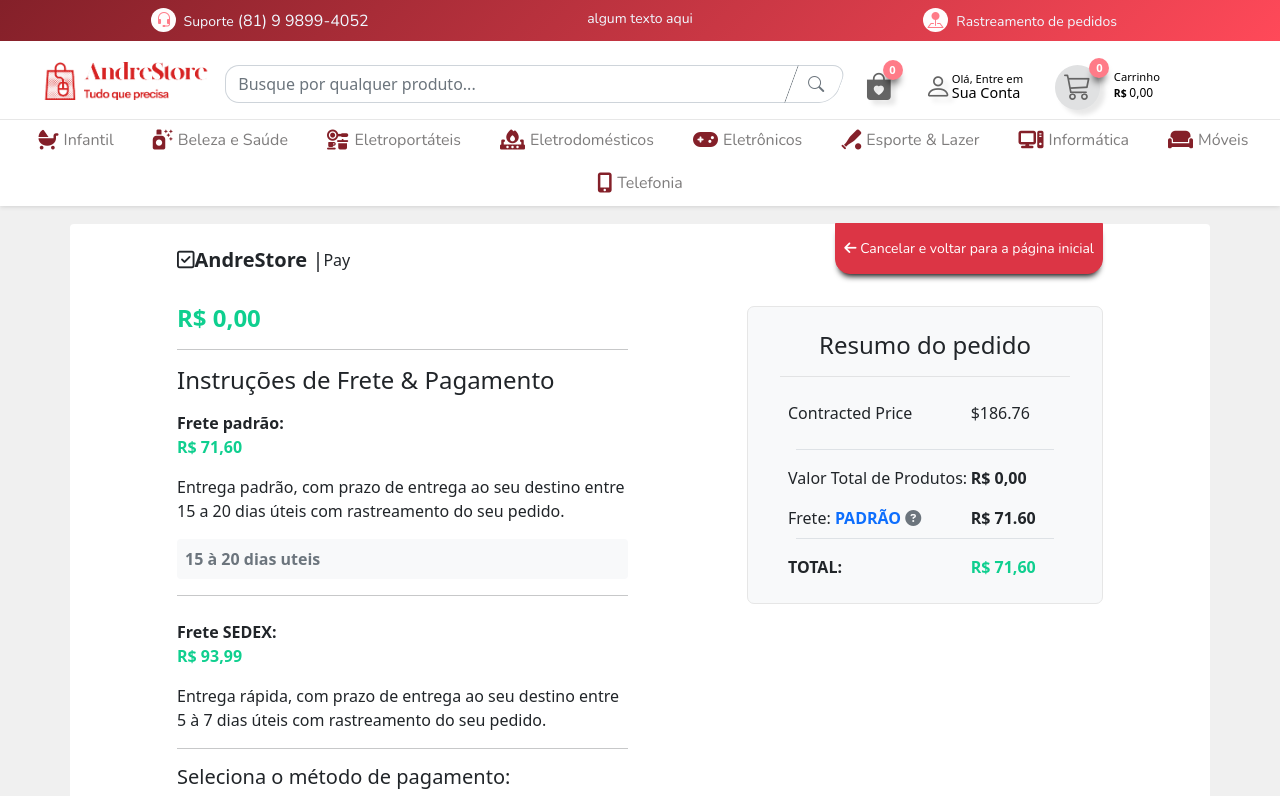
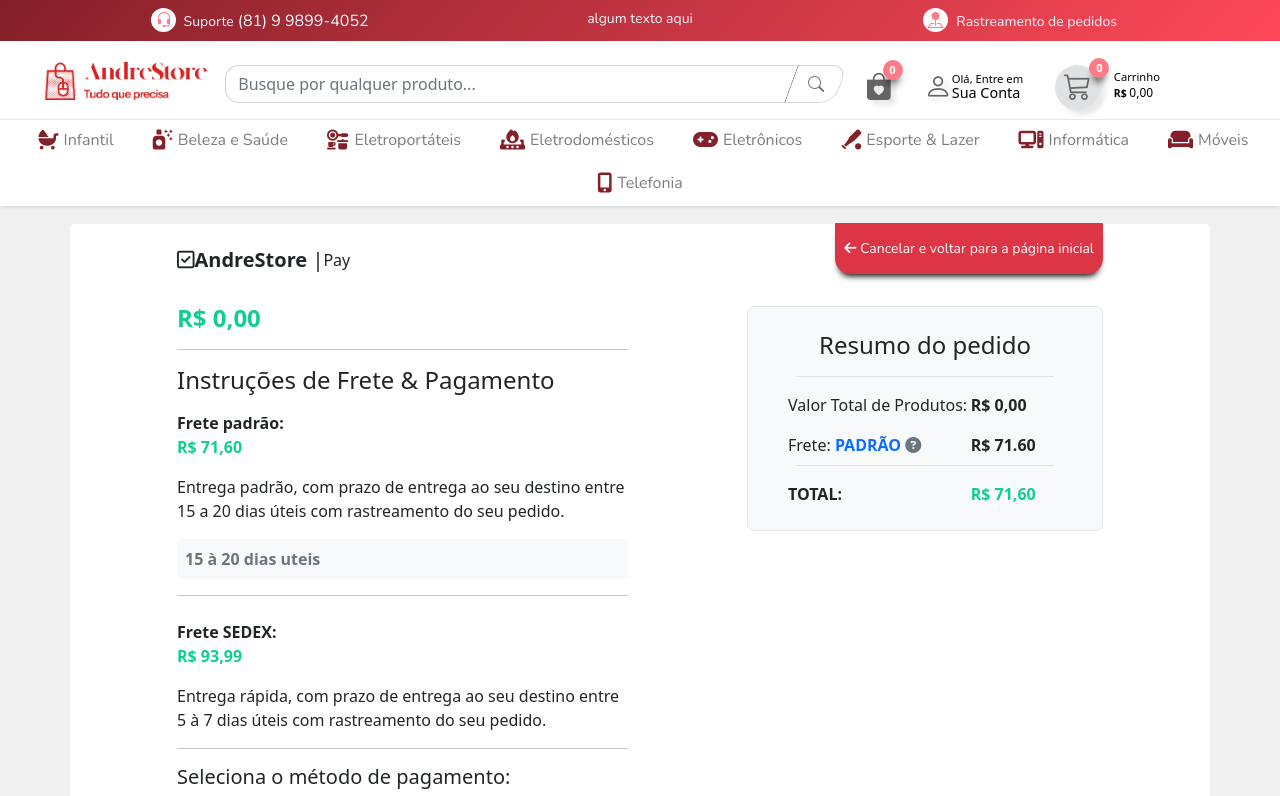
Before and after one commit to andrealbson/dhl-store, a React (Create React App) app in the folder dhl-store/: page /checkout in a window 1280 px wide. Shown: the top 796 px of the page. Built offline with nearby package versions, Linux system fonts and the light colour scheme.

Commit message:
Remoção de texto indesejado - checkout

```diff
--- a/dhl-store/src/components/Checkout/index.jsx
+++ b/dhl-store/src/components/Checkout/index.jsx
@@ -146,12 +146,7 @@
                 <div className="p-2 ml-3">
                   <h4 className="text-center">Resumo do pedido</h4>
                 </div>
-                <hr style={{ marginTop: "-0em", backgroundColor: "#a0a0a0" }} />
-                <div className="p-2 d-flex">
-                  <div className="col-8">Contracted Price</div>
-                  <div className="ml-auto">$186.76</div>
-                </div>
-                <ul className="cart-items">
+                <ul className="cart-items" style={{marginTop: '-1em'}}>
                 {cartItems.map((item) => (
                   <li key={item.id}>
                     <div className="img-cart-items-list">
```
